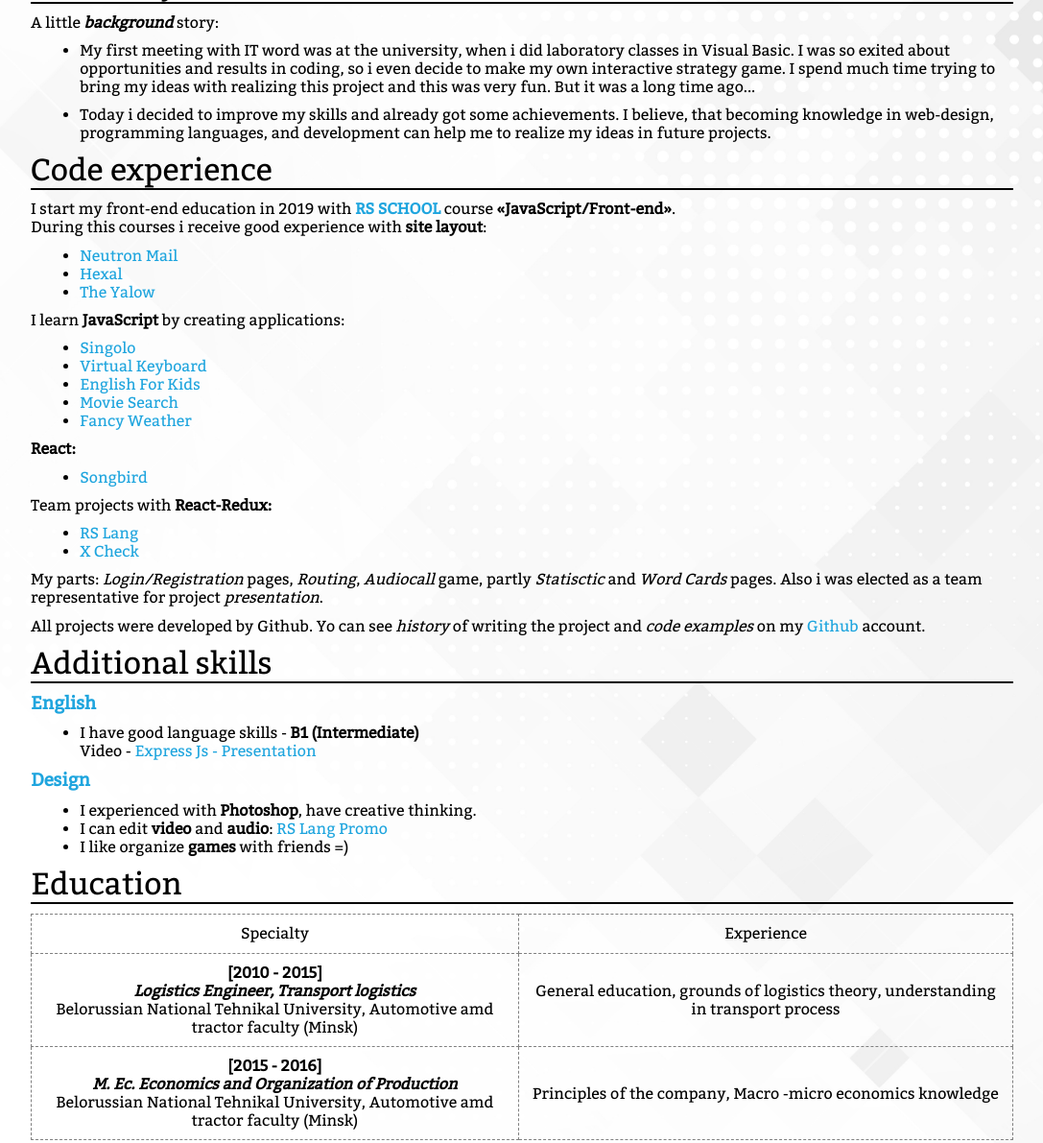
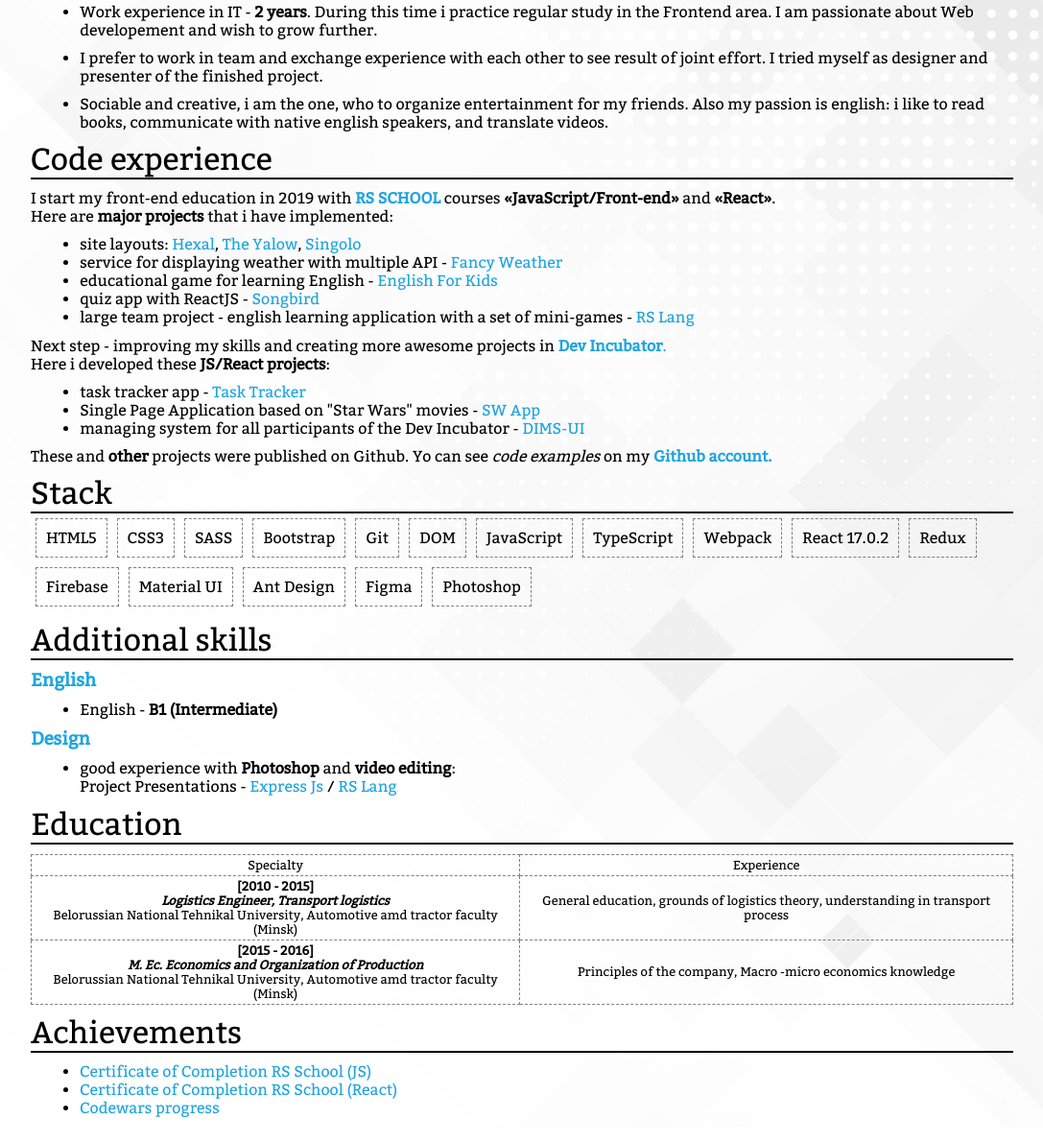
Before and after one commit to Larkgronick/nikita-zhavoronkov-cv, a plain HTML site: page index.html in a window 1280 px wide. Shown: the part 258-1449 px from the top of the page at 96% size, without its empty margins (96-1183 px from the left). Drawn offline with Linux system fonts and the light colour scheme.

Commit message:
feat: update data and add actual projects

```diff
--- a/index.html
+++ b/index.html
@@ -1,126 +1,222 @@
-
 <!DOCTYPE html>
 <html lang="en">
   <head>
-  <meta charset="UTF-8">
-  <meta name="viewport" content="width=device-width, initial-scale=1.0">
-  <link href="style.css" rel="stylesheet">
-  <link rel="shortcut icon" href="assets/icon.png" type="image/png">
+    <meta charset="UTF-8" />
+    <meta name="viewport" content="width=device-width, initial-scale=1.0" />
+    <link href="style.css" rel="stylesheet" />
+    <link rel="shortcut icon" href="assets/icon.png" type="image/png" />
     <title>Nikita Zhavoronkov</title>
   </head>
   <body>
     <header>
-        <div class='name'>
+      <div class="name">
         <h1>Nikita Zhavoronkov</h1>
-          <h3>Front-end developer & designer</h3>
+        <h3>Front-end developer (React)</h3>
         <div class="contacts">
           <figure>
-              <img class="icon" src="assets/phone.png" alt="phone">
-              <figcaption><a href="tel:+375291834707">+375291834707</a></figcaption>
+            <img class="icon" src="assets/phone.png" alt="phone" />
+            <figcaption>
+              <a href="tel:+375291834707">+375291834707</a>
+            </figcaption>
           </figure>
           <figure>
-              <img class="icon" src="assets/location.png" alt="location">
-              <figcaption>Rotmistrova str. Minsk, Belarus</figcaption>
+            <img class="icon" src="assets/location.png" alt="location" />
+            <figcaption>Minsk, Belarus</figcaption>
           </figure>
           <figure>
-              <img class="icon" src="assets/mail.png" alt="e-mail">
-              <figcaption><a href="mailto:larkgronick@gmail.com">larkgronick@gmail.com</a></figcaption>
+            <img class="icon" src="assets/mail.png" alt="e-mail" />
+            <figcaption>
+              <a href="mailto:larkgronick@gmail.com">larkgronick@gmail.com</a>
+            </figcaption>
           </figure>
           <figure>
-              <img class="icon" src="assets/telegram.png" alt="telegram">
+            <img class="icon" src="assets/telegram.png" alt="telegram" />
             <figcaption>@larkgronick</figcaption>
           </figure>
         </div>
       </div>
-        <img class="photo" src="assets/me.png" alt="nikita-zhavoronkov">
+      <img class="photo" src="assets/me.png" alt="nikita-zhavoronkov" />
     </header>
     <main>
       <article>
         <h2>Summary</h2>
-        <p class="description">A little <b><i>background</i></b> story:</p>
         <ul>
-              <li class='description'>
-                My first meeting with IT word was at the university, when i did laboratory classes in Visual Basic. I was so exited about opportunities and results in coding, so i even decide  to make my own interactive strategy game. I spend much time trying to bring my ideas with realizing this project and this was very fun. But it was a long time ago...
+          <li class="description">
+            Work experience in IT - <b>2 years</b>. During this time i practice regular
+            study in the Frontend area. I am passionate about Web developement
+            and wish to grow further.
           </li>
-              <li>
-                Today i decided to improve my skills and already got some achievements.
-                I believe, that becoming knowledge in web-design, programming languages, and development can help me to realize my ideas in future projects.
+          <li class="description">
+            I prefer to work in team and exchange experience with each other to see
+            result of joint effort. I tried myself as designer and presenter of the finished project.
+          </li>
+          <li class="description">
+            Sociable and creative, i am the one, who to organize entertainment
+            for my friends. Also my passion is english: i like to read books,
+            communicate with native english speakers, and translate videos.
           </li>
         </ul>
       </article>
       <article>
         <h2>Code experience</h2>
-        <p class="description">I start my front-end education in 2019 with <a class='caption' href="https://rs.school/"><b>RS SCHOOL</b></a> course <b>«JavaScript/Front-end»</b>.
-        <br>During this courses i receive good experience with <b>site layout</b>:</p>
+        <p class="description">
+          I start my front-end education in 2019 with
+          <a class="caption" href="https://rs.school/"><b>RS SCHOOL</b></a>
+          courses <b>«JavaScript/Front-end»</b> and <b>«React»</b>. <br />
+          Here are <b>major projects</b> that i have implemented:
+        </p>
         <ul>
           <li>
-                <a target="_blank" rel="noopener noreferrer" href="https://larkgronick.github.io/neutron-mail-/">Neutron Mail</a>
+            site layouts:
+            <a
+              target="_blank"
+              rel="noopener noreferrer"
+              href="https://larkgronick.github.io/hexal-/ "
+              >Hexal</a
+            >,
+            <a
+              target="_blank"
+              rel="noopener noreferrer"
+              href="https://larkgronick.github.io/theyalow/"
+              >The Yalow</a
+            >,
+            <a
+            target="_blank"
+            rel="noopener noreferrer"
+            href="https://larkgronick.github.io/singolo/"
+            >Singolo</a
+            >
           </li>
           <li>
-                <a target="_blank" rel="noopener noreferrer" href="https://larkgronick.github.io/hexal-/ ">Hexal</a>
+            service for displaying weather with multiple API -
+            <a
+              target="_blank"
+              rel="noopener noreferrer"
+              href="https://larkgronick-fansy-weather.netlify.app"
+              >Fancy Weather</a
+            >
           </li>
           <li>
-                <a target="_blank" rel="noopener noreferrer" href="https://larkgronick.github.io/theyalow/">The Yalow</a>
+            educational game for learning English -
+            <a
+              target="_blank"
+              rel="noopener noreferrer"
+              href="https://larkgronick-english-for-kids.netlify.app/"
+              >English For Kids</a
+            >
+          </li>
+          <li>
+            quiz app with ReactJS -
+            <a
+              target="_blank"
+              rel="noopener noreferrer"
+              href="https://larkgronick-songbird.netlify.app/"
+              >Songbird</a
+            >
+          </li>
+          <li>
+            large team project - english learning application with a set of
+            mini-games -
+            <a
+              target="_blank"
+              rel="noopener noreferrer"
+              href="https://rslang-team19-alexeikravchuk.netlify.app/"
+              >RS Lang</a
+            >
           </li>
         </ul>
-            <p class="description">I learn <b>JavaScript</b> by creating applications:</p>
+        <p class="description">
+          Next step - improving my skills and creating more awesome projects in
+          <a class="caption" href="http://devincubator.by//"
+            ><b>Dev Incubator</b>.</a
+          ><br />
+          Here i developed these <b>JS/React projects</b>:
+        </p>
         <ul>
           <li>
-                <a target="_blank" rel="noopener noreferrer" href="https://larkgronick.github.io/singolo/">Singolo</a>
+            task tracker app -
+            <a
+              target="_blank"
+              rel="noopener noreferrer"
+              href="https://larkgronick.github.io/the-death-valley-part-2/"
+              >Task Tracker</a
+            >
           </li>
           <li>
-                <a target="_blank" rel="noopener noreferrer" href="https://larkgronick.github.io/virtual-keyboard/">Virtual Keyboard</a>
+            Single Page Application based on "Star Wars" movies -
+            <a
+              target="_blank"
+              rel="noopener noreferrer"
+              href="https://larkgronick.github.io/SW-app/ "
+              >SW App</a
+            >
           </li>
           <li>
-                <a target="_blank" rel="noopener noreferrer" href="https://larkgronick-english-for-kids.netlify.app/">English For Kids</a>
-              </li>
-              <li>
-                <a target="_blank" rel="noopener noreferrer" href="https://larkgronick-movie-search.netlify.app/">Movie Search</a>
-              </li>
-              <li>
-                <a target="_blank" rel="noopener noreferrer" href="https://larkgronick-fansy-weather.netlify.app">Fancy Weather</a>
+            managing system for all participants of the Dev Incubator -
+            <a
+              target="_blank"
+              rel="noopener noreferrer"
+              href="https://larkgronick-dims-demo.netlify.app/"
+              >DIMS-UI</a
+            >
           </li>
         </ul>
-            <p class="description"><b>React:</b></p>
-            <ul>
-              <li>
-                <a target="_blank" rel="noopener noreferrer" href="https://larkgronick-songbird.netlify.app/">Songbird</a>
-              </li>
-            </ul>
-            <p class="description">Team projects with <b>React-Redux:</b></p>
-            <ul>
-              <li>
-                <a target="_blank" rel="noopener noreferrer" href="https://rslang-team19-alexeikravchuk.netlify.app/">RS Lang</a>
-              </li>
-              <li>
-                <a target="_blank" rel="noopener noreferrer" href="https://xcheck-group3.netlify.app/">X Check</a>
-              </li>
-            </ul>
-            <p class="description">My parts: <i>Login/Registration</i> pages, <i>Routing</i>, <i>Audiocall</i> game, partly <i>Statisctic</i> and <i>Word Cards</i> pages. Also i was elected as a team representative for project <i>presentation</i>.</p>
-            <p class="description">All projects were developed by Github. Yo can see <i>history</i> of writing the project and <i>code examples</i> on my <a target="_blank" rel="noopener noreferrer" href="https://github.com/Larkgronick">Github</a> account.</p>
+        <p class="description">
+          These and <b>other</b> projects were published on Github. Yo can see <i>code examples</i> on my <a
+          target="_blank"
+          rel="noopener noreferrer"
+          href="https://github.com/Larkgronick"
+          ><b>Github account.</b></a
+        >
+      </p>
+        </p>
+      </article>
+      <article>
+        <h2>Stack</h2>
+        <div class="stack">
+            <p>HTML5</p>
+            <p>CSS3</p>
+            <p>SASS</p>
+            <p>Bootstrap</p>
+            <p>Git</p>
+            <p>DOM</p>
+            <p>JavaScript</p>
+            <p>TypeScript</p>
+            <p>Webpack</p>
+            <p>React 17.0.2</p>
+            <p>Redux</p>
+            <p>Firebase</p>
+            <p>Material UI</p>
+            <p>Ant Design</p>
+            <p>Figma</p>
+            <p>Photoshop</p>
+        </div>
       </article>
       <article>
         <h2>Additional skills</h2>
         <h3 class="description">English</h3>
         <ul>
           <li>
-            I have good  language skills - <b>B1 (Intermediate)</b>
-            <br>
-            Video - <a target="_blank" rel="noopener noreferrer" href="https://www.youtube.com/watch?v=MAEYjS8NlLQ">Express Js - Presentation</a>
+           English - <b>B1 (Intermediate)</b>
+            <br />
           </li>
-
         </ul>
         <h3 class="description">Design</h3>
         <ul>
-            <li>
-              I experienced with <b>Photoshop</b>, have creative thinking.
-            </li>
-            <li>
-              I can edit <b>video</b> and <b>audio</b>: <a href="https://youtu.be/D_fitHg-1AM">RS Lang Promo</a>
-            </li>
-            <li>
-              I like organize <b>games</b> with friends =)
-            </li>
+          <li>good experience with <b>Photoshop</b> and <b>video editing</b>:</li>
+          Project Presentations  -
+            <a
+              target="_blank"
+              rel="noopener noreferrer"
+              href="https://www.youtube.com/watch?v=MAEYjS8NlLQ"
+              >Express Js</a
+            > /
+            <a
+              target="_blank"
+              rel="noopener noreferrer"
+              href="https://www.youtube.com/watch?v=D_fitHg-1AM&ab_channel=%D0%9D%D0%B8%D0%BA%D0%B8%D1%82%D0%B0%D0%96%D0%B0%D0%B2%D0%BE%D1%80%D0%BE%D0%BD%D0%BA%D0%BE%D0%B2"
+              >RS Lang</a
+            >
         </ul>
       </article>
       <article>
@@ -133,20 +229,27 @@
           <tr>
             <td>
               <b>[2010 - 2015]</b>
-              <br>
+              <br />
               <b><i>Logistics Engineer, Transport logistics</i></b>
-              <br>
-              Belorussian National Tehnikal University, Automotive amd tractor faculty (Minsk)</td>
-            <td> General education, grounds of logistics theory, understanding in transport process </td>
+              <br />
+              Belorussian National Tehnikal University, Automotive amd tractor
+              faculty (Minsk)
+            </td>
+            <td>
+              General education, grounds of logistics theory, understanding in
+              transport process
+            </td>
           </tr>
           <tr>
             <td>
               <b>[2015 - 2016]</b>
-              <br>
+              <br />
               <b><i>M. Ec. Economics and Organization of Production</i></b>
-              <br>
-              Belorussian National Tehnikal University, Automotive amd tractor faculty (Minsk)</td>
-            <td> Principles of the company, Macro -micro economics knowledge </td>
+              <br />
+              Belorussian National Tehnikal University, Automotive amd tractor
+              faculty (Minsk)
+            </td>
+            <td>Principles of the company, Macro -micro economics knowledge</td>
           </tr>
         </table>
       </article>
@@ -154,13 +257,25 @@
         <h2>Achievements</h2>
         <ul class="description">
           <li>
-            <a target="_blank" rel="noopener noreferrer" href="https://app.rs.school/certificate/bh02ob1c">Certificate of Completion RS School (JS)</a>
+            <a
+              target="_blank"
+              rel="noopener noreferrer"
+              href="https://app.rs.school/certificate/bh02ob1c"
+              >Certificate of Completion RS School (JS)</a
+            >
           </li>
           <li>
-            <a target="_blank" rel="noopener noreferrer" href="https://app.rs.school/certificate/vpjme4qe">Certificate of Completion RS School (React)</a>
+            <a
+              target="_blank"
+              rel="noopener noreferrer"
+              href="https://app.rs.school/certificate/vpjme4qe"
+              >Certificate of Completion RS School (React)</a
+            >
           </li>
           <li>
-            <a href="https://www.codewars.com/users/Larkgronick">Codewars progress</a>
+            <a href="https://www.codewars.com/users/Larkgronick"
+              >Codewars progress</a
+            >
           </li>
         </ul>
       </article>
--- a/style.css
+++ b/style.css
@@ -1,99 +1,105 @@
-@font-face{
+@font-face {
   font-family: "Bitter";
   src: url("assets/bitter.ttf");
-
 }
 
 * {
   margin: 0;
   padding: 0;
-
 }
 
 body {
   width: 80%;
   margin: 0 auto;
   font-family: "Bitter", serif;
-    background: url('assets/background.jpg') no-repeat;
+  background: url("assets/background.jpg") no-repeat;
   background-size: cover;
   background-position: 50% 50%;
-
 }
 
-.name{
+.name {
   padding-top: 20px;
 }
 
-header{
+header {
   display: flex;
   justify-content: space-between;
-
 }
 
-header img{
+header img {
   padding-right: 5%;
 }
-.contacts{
+.contacts {
   display: flex;
   flex-wrap: wrap;
-    margin: 2% auto ;
+  margin: 2% auto;
 }
 
-ul{
+ul {
   padding-left: 5%;
 }
 
-h3, .caption, a{
+h3,
+.caption,
+a {
   color: #1fa5de;
 }
 
-.icon{
+.icon {
   width: 30px;
   height: 30px;
 }
 
-figure{
+figure {
   display: flex;
   align-items: center;
   margin: 1% 3%;
 }
 
-figcaption{
+figcaption {
   padding-left: 7px;
   font-weight: bold;
 }
 
-.photo{
+.photo {
   width: 150px;
   height: 150px;
   padding-top: 10px;
 }
 
-h2{
+h2 {
   margin-top: 1%;
   font-size: 200%;
   border-bottom: 2px solid black;
   font-weight: normal;
-
 }
 
-.description{
+.description {
   margin: 1% auto;
 }
 
-a{
+a {
   text-decoration: none;
-
 }
-table{
+table {
   margin: 1% auto;
   border-collapse: collapse;
-
 }
 
-tr, td {
+.stack {
+  display: flex;
+  flex-wrap: wrap;
+}
+.stack p {
+  margin: 5px;
+  padding: 10px;
+  border: 1px dashed gray;
+}
+
+tr,
+td {
+  font-size: 90%;
   text-align: center;
   border: 1px dashed gray;
-    padding: 1%;
-
+  padding: 3px;
 }
```
Lines whose indentation alone changed are shown as unchanged.
